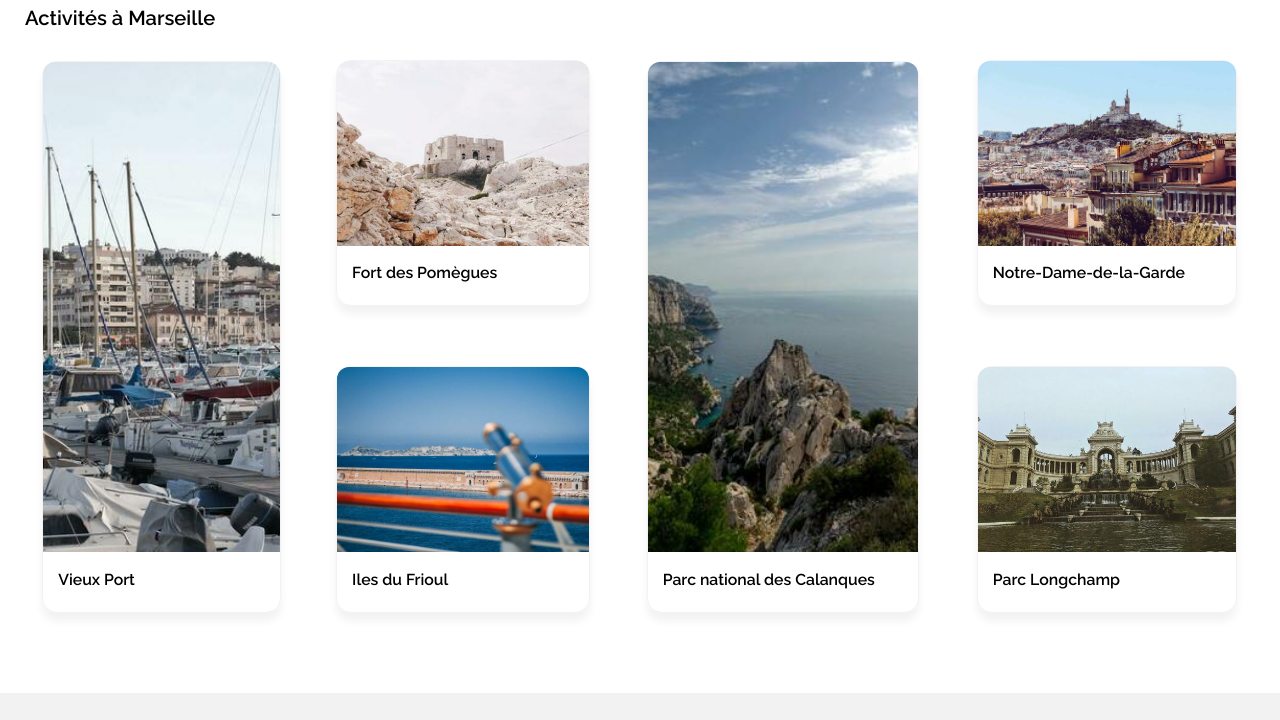
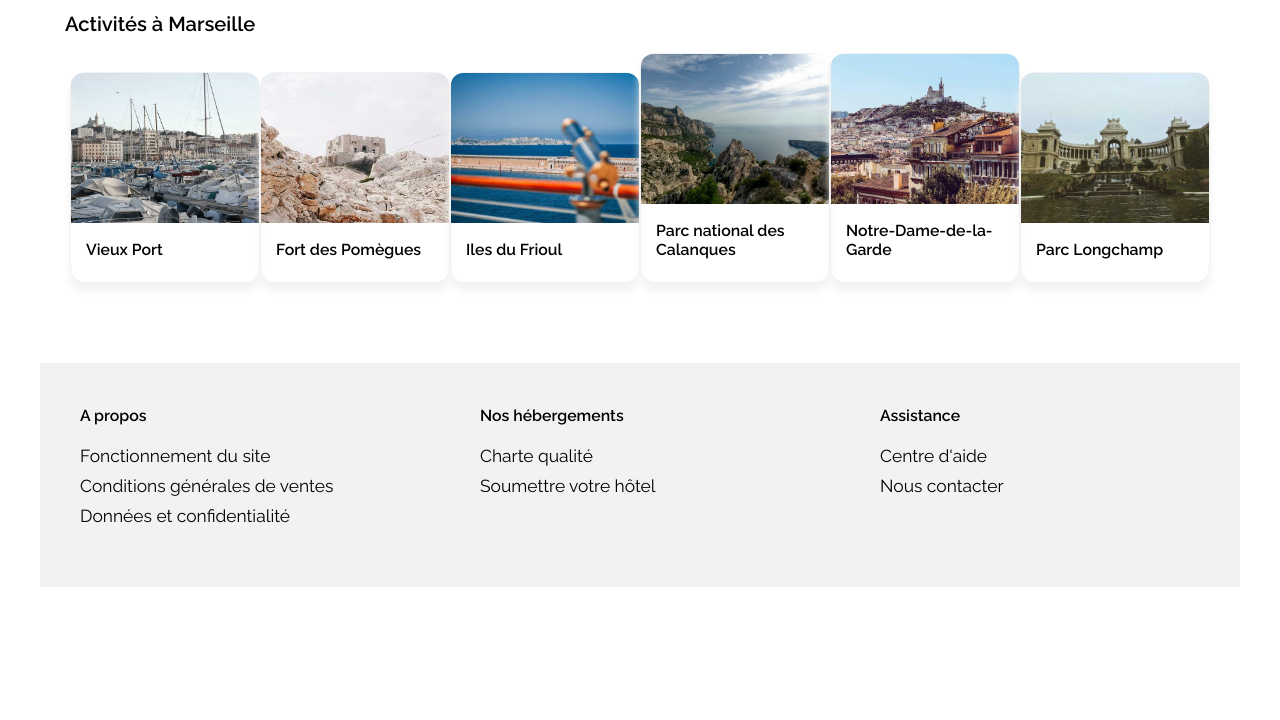
Before and after one commit to Jmarc725/JeanmarcLemaire_2_14122020, a plain HTML site: page index.html in a window 1280 px wide. Shown: the part 1173-1893 px from the top of the page. After the commit the page ends 1760 px from the top, so only its background shows below. Drawn offline with Linux system fonts and the light colour scheme.

Commit message:
Session du 07 Décembre

```diff
--- a/style.css
+++ b/style.css
@@ -75,8 +75,8 @@ nav ul {
 
 nav a:hover {
     color: #0065FC;
-    border-bottom: 2px solid #0065FC;
-    padding-bottom: 10px;
+    border-top: 3px solid #0065FC;
+    padding-top: 30px;
 }
 
 a:hover {
@@ -384,14 +384,14 @@ padding-left: 40px;
     }
 
     header {
-        width: 95%;
+        /* width: 95%; */
         margin: auto;
     }
 
     nav ul {
         display: flex;
         justify-content: flex-end;
-        position: absolute;
+        /* position: absolute; */
         top: 20px;
         right: 20px;
     }
@@ -477,12 +477,17 @@ padding-left: 40px;
 
 @media screen and (min-width: 1024px) {
 
-
+    #site-voyage {
+        width: 95%;
+        max-width: 1200px;
+        margin-left: auto;
+        margin-right: auto;
+    }
 
     .champs_recherche {
         width: 25%;
         margin-bottom: 40px;
-        padding-left: 25px;
+        /* padding-left: 25px; */
     }
 
     .champs_recherche-loupe {
@@ -509,6 +514,7 @@ padding-left: 40px;
         flex-direction: row;
         width: auto;
         margin-bottom: 30px;
+        flex-direction: row-reverse;
     }
 
     #hebergement_marseille {
@@ -559,16 +565,51 @@ padding-left: 40px;
     }
 
     .wrapper_activite {
-        display: grid;
-        grid-template-columns: auto auto auto auto;
-        grid-gap: 30px;
-        width: auto;
-        margin-left: 30px;
-        margin-right: 30px;
-        margin-top: 30px;
+        display: flex;
+        /* grid-template-columns: auto auto auto auto; */
+        /* grid-template-columns: repeat(4, 300px);
+        grid-template-rows: 240px 70px 30px 100px 50px 50px; */
+        /* grid-gap: 30px; */
+        /* width: auto; */
+        /* margin-left: 30px;
+        margin-right: 30px; */
+        /* margin-top: 30px; */
+        /* grid-template-areas:
+            "bulle1 bulle2 bulle4 bulle5"
+            "bulle1 bulle2 bulle4 bulle5"
+            "bulle1 bulle2 bulle4 bulle6"
+            "bulle1 bulle3 bulle4 bulle6"
+            ; */
    }
 
-    .bulle_activite_1 {
+   .bulle_activite_1 {
+       grid-area: bulle1;
+       /* height: 100%; */
+   }
+
+   .bulle_activite_2 {
+        grid-area: bulle2;
+   }
+   .bulle_activite_3 {
+        grid-area: bulle3;
+   }
+   .bulle_activite_4 {
+        grid-area: bulle4;
+        /* height: 100%; */
+   }
+   .bulle_activite_5 {
+        grid-area: bulle5;
+   }
+   .bulle_activite_6 {
+        grid-area: bulle6;
+   }
+
+   .photo_activite img {
+       /* height: 100%; */
+   }
+
+
+    /* .bulle_activite_1 {
       grid-row: 1 /3;
     }
 
@@ -589,7 +630,7 @@ padding-left: 40px;
     .bulle_activite_2 img, .bulle_activite_3 img, .bulle_activite_5 img, .bulle_activite_6 img {
         height: 185px;
         object-fit: cover;
-    }
+    } */
 
 
     .bulle_activite_1, .bulle_activite_2, .bulle_activite_3, .bulle_activite_4, .bulle_activite_5, .bulle_activite_6 {
```
Also changed, not shown: index.html (+3 -1 lines).
